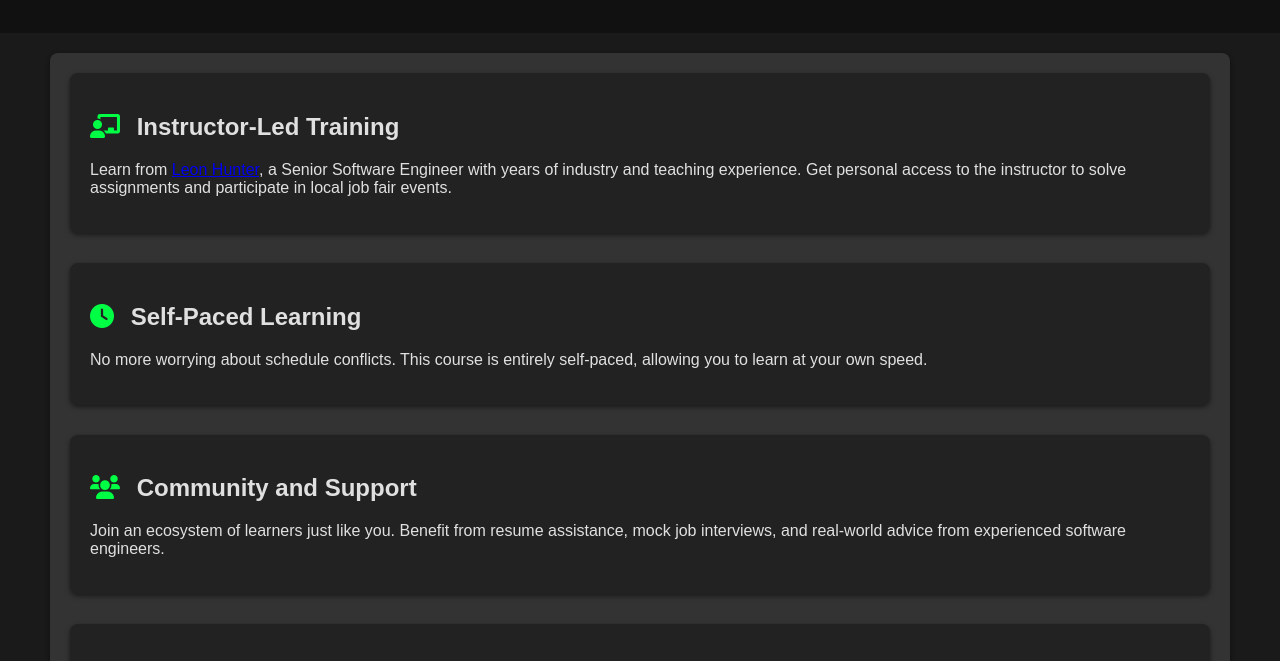
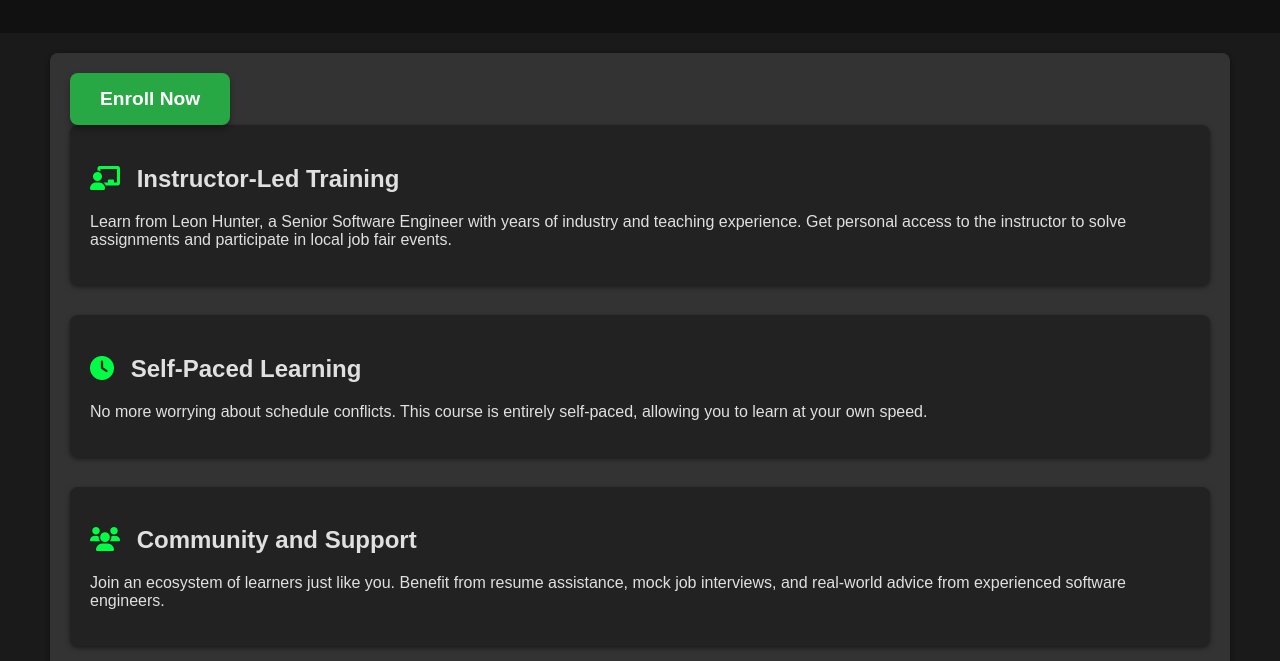
Before and after one commit to curriculeon/curriculeon.enroll-page, a plain HTML site: page index.html in a window 1280 px wide. Shown: the part 121-782 px from the top of the page. Drawn offline with nearby package versions, Linux system fonts and the light colour scheme.

Commit message:
added additional enroll now button to the top of the page

```diff
--- a/index.html
+++ b/index.html
@@ -19,9 +19,12 @@
 <section>
     <div class="content-wrapper">
         <div class="course-content">
+
+            <button id="enroll-button">Enroll Now</button>
+
             <div class="course-features">
                 <h2><i class="fas fa-chalkboard-teacher"></i> Instructor-Led Training</h2>
-                <p>Learn from <a href="https://git-leon.github.io/Leon-Hunter-Public-Portfolio/">Leon Hunter</a>, a Senior Software Engineer with years of industry and teaching experience. Get personal access to the instructor to solve assignments and participate in local job fair events.</p>
+                <p>Learn from Leon Hunter, a Senior Software Engineer with years of industry and teaching experience. Get personal access to the instructor to solve assignments and participate in local job fair events.</p>
             </div>
 
             <div class="course-features">
```
